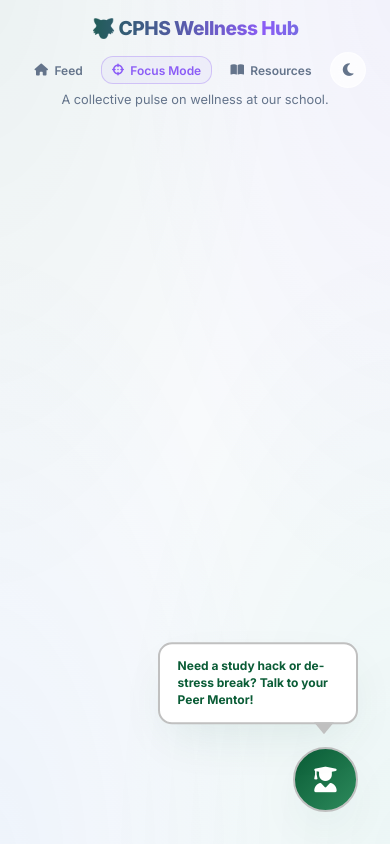
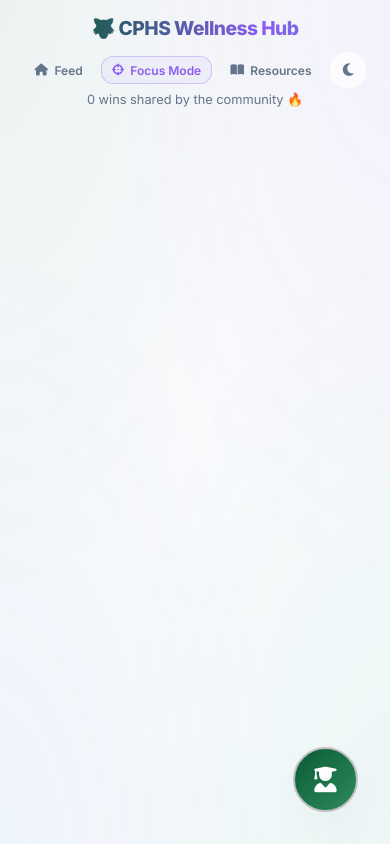
Before and after one commit to blakehebert48ot/cphs-wellness-hub, a Flask app: template templates/base.html in a window 390 px wide. Run offline with Flask 3, Linux system fonts and the light colour scheme; the template is opened without the code that fills it, so the values that code supplies are empty; some libraries are stand-ins or nearby versions.

Commit message:
UX polish: dark mode hover fix, CTA auto-fade, full-screen mobile chat, favicon, dynamic header, hide 0 upvotes

```diff
--- a/static/css/style.css
+++ b/static/css/style.css
@@ -587,6 +587,12 @@ input[type="text"]::placeholder {
   border-color: rgba(99, 102, 241, 0.3);
 }
 
+[data-theme="dark"] .feed-card:hover {
+  background: rgba(51, 65, 85, 0.95);
+  box-shadow: 0 12px 40px 0 rgba(0, 0, 0, 0.3);
+  border-color: rgba(99, 102, 241, 0.3);
+}
+
 /* Chart card overrides for sidebar */
 .chart-card {
   padding-bottom: 0.75rem;
@@ -852,7 +858,7 @@ input[type="text"]::placeholder {
 .chat-cta {
   position: absolute;
   bottom: 85px;
-  right: 0; /* Align right edge with FAB right edge for safety */
+  right: 0;
   width: 210px;
   background: white;
   padding: 0.85rem 1.1rem;
@@ -863,7 +869,7 @@ input[type="text"]::placeholder {
   color: var(--primary-color);
   line-height: 1.4;
   border: 2px solid var(--accent-color);
-  animation: floatBounce 3s infinite ease-in-out;
+  animation: ctaFadeInOut 6s ease-in-out forwards;
   pointer-events: none;
   z-index: 1001;
 }
@@ -872,7 +878,7 @@ input[type="text"]::placeholder {
   content: '';
   position: absolute;
   bottom: -12px;
-  right: 22px; /* Center arrow over the FAB (65px wide) */
+  right: 22px;
   width: 0;
   height: 0;
   border-left: 10px solid transparent;
@@ -880,9 +886,11 @@ input[type="text"]::placeholder {
   border-top: 12px solid var(--accent-color);
 }
 
-@keyframes floatBounce {
-  0%, 100% { transform: translateY(0); }
-  50% { transform: translateY(-8px); }
+@keyframes ctaFadeInOut {
+  0% { opacity: 0; transform: translateY(10px); }
+  10% { opacity: 1; transform: translateY(0); }
+  75% { opacity: 1; transform: translateY(0); }
+  100% { opacity: 0; transform: translateY(-5px); pointer-events: none; visibility: hidden; }
 }
 
 .chat-window {
@@ -1696,16 +1704,23 @@ input[type="text"]::placeholder {
     flex-wrap: wrap;
   }
 
-  /* Chat widget scales down */
+  /* Chat goes full-screen on mobile */
   .chat-window {
-    width: 90vw;
-    max-width: 360px;
-    right: 0.5rem;
+    position: fixed;
+    inset: 0;
+    width: 100%;
+    height: 100%;
+    max-width: none;
+    border-radius: 0;
+    z-index: 9999;
+  }
+
+  .chat-window.hidden {
+    transform: translateY(100%);
   }
 
   .chat-cta {
-    max-width: 200px;
-    font-size: 0.75rem;
+    display: none;
   }
 
   /* Resource Hub responsive */
--- a/static/js/app.js
+++ b/static/js/app.js
@@ -178,7 +178,8 @@ document.addEventListener('DOMContentLoaded', () => {
 
             const data = await response.json();
             if (data.success) {
-                btn.querySelector('.upvote-count').textContent = data.upvotes;
+            btn.querySelector('.upvote-count').textContent = data.upvotes;
+                btn.querySelector('.upvote-count').style.display = '';
 
                 // Simple pop animation logic
                 targetIcon.classList.remove('fa-regular');
@@ -359,7 +360,7 @@ document.addEventListener('DOMContentLoaded', () => {
                         <time>${win.timestamp}</time>
                     </div>
                     <button class="upvote-btn" data-win-id="${win.id}" aria-label="Upvote this win">
-                        <i class="fa-regular fa-thumbs-up"></i> <span class="upvote-count">${win.upvotes}</span>
+                        <i class="fa-regular fa-thumbs-up"></i> <span class="upvote-count"${win.upvotes === 0 ? ' style="display:none"' : ''}>${win.upvotes}</span>
                     </button>
                 </div>
                 ${cheerHtml}
@@ -407,6 +408,10 @@ document.addEventListener('DOMContentLoaded', () => {
             // Update School Progress
             updateSchoolProgress(data.total_count || 0);
 
+            // Update header win counter
+            const headerCount = document.getElementById('header-win-count');
+            if (headerCount) headerCount.textContent = data.total_count || 0;
+
             const chartCanvas = document.getElementById('progressChart');
             if (!chartCanvas) return;
 
--- a/templates/base.html
+++ b/templates/base.html
@@ -5,6 +5,7 @@
     <meta name="viewport" content="width=device-width, initial-scale=1.0, maximum-scale=1.0, user-scalable=no">
     <title>{% block title %}CPHS Wellness Hub | Timberwolf Pride{% endblock %}</title>
     <meta name="description" content="A positive community wellness hub for CPHS students to share and track healthy daily habits.">
+    <link rel="icon" type="image/png" href="{{ url_for('static', filename='favicon.png') }}">
 
     <!-- Google Fonts: Inter -->
     <link rel="preconnect" href="https://fonts.googleapis.com">
@@ -44,7 +45,7 @@
                 </button>
             </nav>
         </div>
-        <p>A collective pulse on wellness at our school.</p>
+        <p><span id="header-win-count">0</span> wins shared by the community 🔥</p>
     </header>
 
     <main>
@@ -54,7 +55,7 @@
     <!-- Floating Chat Widget -->
     <div class="floating-chat-container">
         <div class="chat-cta" id="chat-cta">
-            Need a study hack or de-stress break? Talk to your Peer Mentor!
+            Chat with your Peer Mentor 💬
         </div>
         <button id="chat-toggle-btn" class="chat-fab" aria-label="Open Peer Mentor Chat">
             <i class="fa-solid fa-user-graduate"></i>
--- a/templates/index.html
+++ b/templates/index.html
@@ -38,9 +38,7 @@
 <div class="main-grid">
     <!-- LEFT: Community Feed -->
     <section class="feed-section" aria-labelledby="feed-heading">
-        <div class="feed-header">
-            <h2 id="feed-heading">Community Feed</h2>
-        </div>
+        <h2 id="feed-heading" class="visually-hidden" style="display: none;">Community Feed</h2>
 
         <div id="ajax-error-container"></div>
 
@@ -86,7 +84,7 @@
                         <time datetime="{{ win['timestamp'] }}">{{ win['timestamp'] | format_time }}</time>
                     </div>
                     <button class="upvote-btn" data-win-id="{{ win['id'] }}" aria-label="Upvote this win">
-                        <i class="fa-regular fa-thumbs-up"></i> <span class="upvote-count">{{ win['upvotes'] }}</span>
+                        <i class="fa-regular fa-thumbs-up"></i> <span class="upvote-count"{% if win['upvotes'] == 0 %} style="display:none"{% endif %}>{{ win['upvotes'] }}</span>
                     </button>
                 </div>
 
```
Also changed, not shown: static/favicon.png (added).
